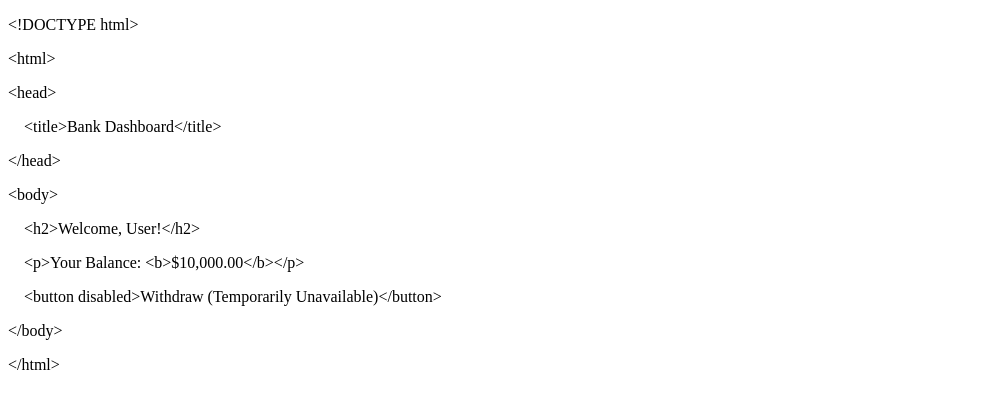
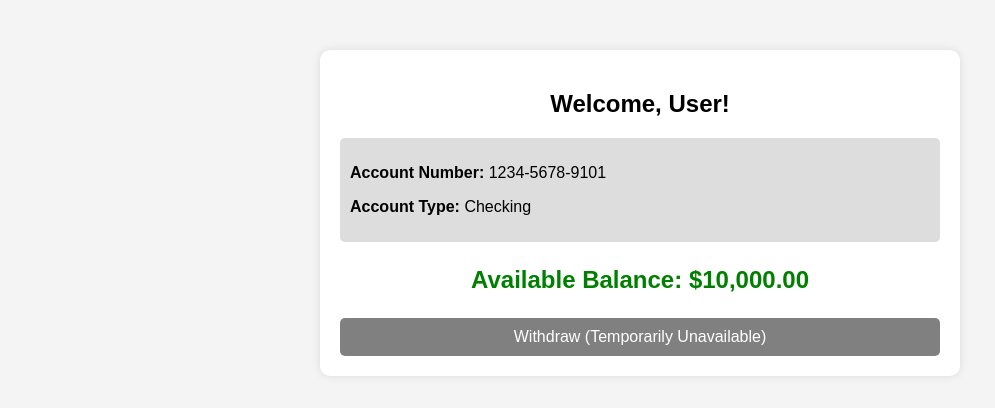
Before and after one commit to susan23ss/Golden-bank, a plain HTML site: page Dashboard.html in a window 1280 px wide. Shown: the whole page, without its empty margins (0-995 px from the left). Drawn offline with Linux system fonts and the light colour scheme.

Commit message:
Dashboard.html

```diff
--- a/Dashboard.html
+++ b/Dashboard.html
@@ -1,17 +1,65 @@
-<!DOCTYPE html PUBLIC "-//W3C//DTD HTML 4.01//EN" "http://www.w3.org/TR/html4/strict.dtd">
+<!DOCTYPE html>
 <html>
-
+<head>
+    <title>Bank Dashboard</title>
+    <style>
+        body {
+            font-family: Arial, sans-serif;
+            background-color: #f4f4f4;
+            margin: 0;
+            padding: 0;
+        }
+        .container {
+            width: 90%;
+            max-width: 600px;
+            margin: 50px auto;
+            background: white;
+            padding: 20px;
+            border-radius: 10px;
+            box-shadow: 0px 0px 10px rgba(0, 0, 0, 0.1);
+        }
+        h2 {
+            text-align: center;
+        }
+        .balance {
+            font-size: 24px;
+            font-weight: bold;
+            color: green;
+            text-align: center;
+        }
+        .account-info {
+            margin-top: 20px;
+            padding: 10px;
+            background: #ddd;
+            border-radius: 5px;
+        }
+        button {
+            display: block;
+            width: 100%;
+            padding: 10px;
+            margin-top: 20px;
+            font-size: 16px;
+            background: blue;
+            color: white;
+            border: none;
+            border-radius: 5px;
+            cursor: pointer;
+        }
+        button:disabled {
+            background: gray;
+            cursor: not-allowed;
+        }
+    </style>
+</head>
 <body>
-<p class="p1"><span class="s1">&lt;!DOCTYPE </span><span class="s2">html</span><span class="s1">&gt;</span></p>
-<p class="p2"><span class="s3">&lt;</span><span class="s1">html</span><span class="s3">&gt;</span></p>
-<p class="p2"><span class="s3">&lt;</span><span class="s1">head</span><span class="s3">&gt;</span></p>
-<p class="p3"><span class="s1"><span class="Apple-converted-space">    </span>&lt;</span><span class="s4">title</span><span class="s1">&gt;Bank Dashboard&lt;/</span><span class="s4">title</span><span class="s1">&gt;</span></p>
-<p class="p2"><span class="s3">&lt;/</span><span class="s1">head</span><span class="s3">&gt;</span></p>
-<p class="p2"><span class="s3">&lt;</span><span class="s1">body</span><span class="s3">&gt;</span></p>
-<p class="p3"><span class="s1"><span class="Apple-converted-space">    </span>&lt;</span><span class="s4">h2</span><span class="s1">&gt;Welcome, User!&lt;/</span><span class="s4">h2</span><span class="s1">&gt;</span></p>
-<p class="p3"><span class="s1"><span class="Apple-converted-space">    </span>&lt;</span><span class="s4">p</span><span class="s1">&gt;Your Balance: &lt;</span><span class="s4">b</span><span class="s1">&gt;$10,000.00&lt;/</span><span class="s4">b</span><span class="s1">&gt;&lt;/</span><span class="s4">p</span><span class="s1">&gt;</span></p>
-<p class="p3"><span class="s1"><span class="Apple-converted-space">    </span>&lt;</span><span class="s4">button</span><span class="s1"> </span><span class="s5">disabled</span><span class="s1">&gt;Withdraw (Temporarily Unavailable)&lt;/</span><span class="s4">button</span><span class="s1">&gt;</span></p>
-<p class="p2"><span class="s3">&lt;/</span><span class="s1">body</span><span class="s3">&gt;</span></p>
-<p class="p2"><span class="s3">&lt;/</span><span class="s1">html</span><span class="s3">&gt;</span></p>
+    <div class="container">
+        <h2>Welcome, User!</h2>
+        <div class="account-info">
+            <p><b>Account Number:</b> 1234-5678-9101</p>
+            <p><b>Account Type:</b> Checking</p>
+        </div>
+        <p class="balance">Available Balance: <b>$10,000.00</b></p>
+        <button disabled>Withdraw (Temporarily Unavailable)</button>
+    </div>
 </body>
 </html>
```
